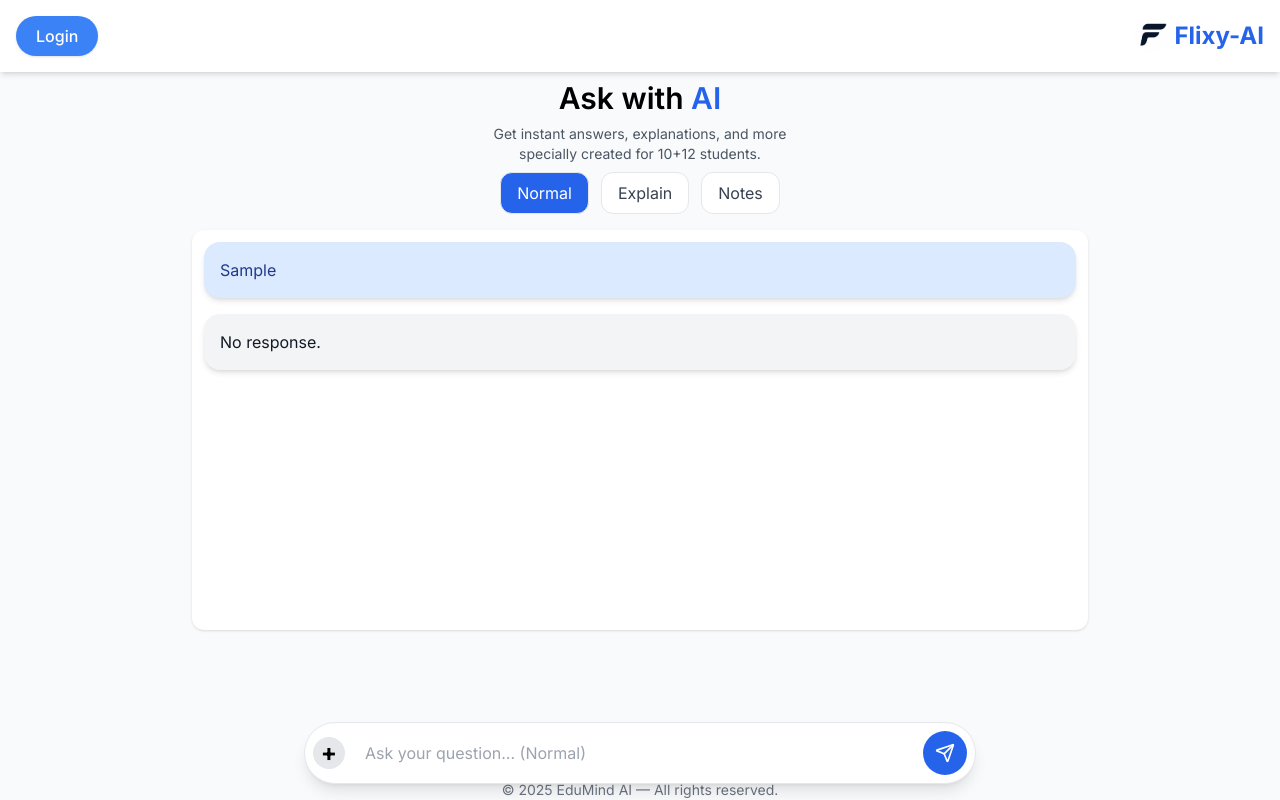
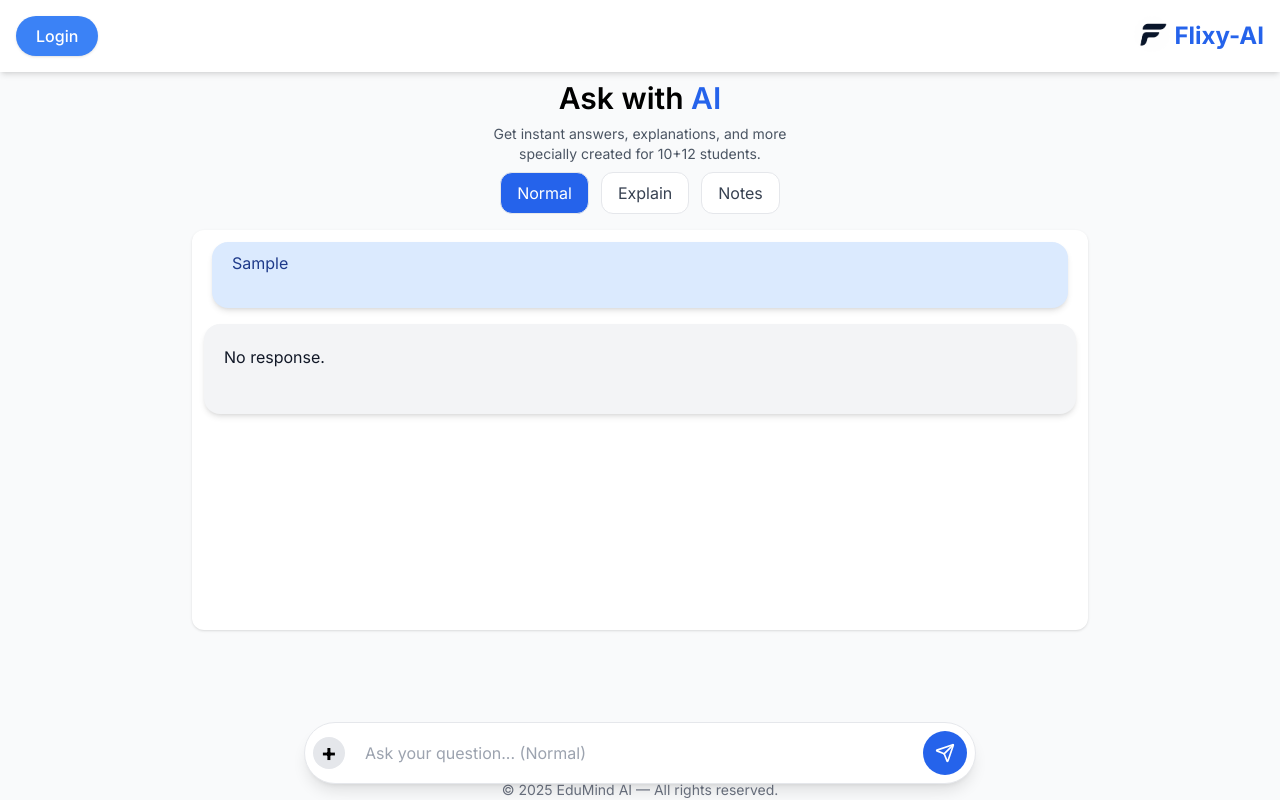
Before and after one commit to rabiullah0786/ai-tutor, a Next.js app: page / in a window 1280 px wide. Both pictures are taken after typing "Sample" into the empty fields and a click on the button 945 px from the left and 753 px from the top of the page. Built offline with nearby package versions, Linux system fonts and the light colour scheme; no server answers.

Commit message:
after chenges page.js

```diff
--- a/app/page.js
+++ b/app/page.js
@@ -156,8 +156,8 @@ export default function ChatBox() {
         </div>
 
         <div className="flex items-center gap-1 text-2xl font-bold text-blue-600">
-        <div className="w-9 h-10  " ><img src="/favicon.png" alt="" /></div>
-            Flixy-AI
+          <div className="w-9 h-10  " ><img src="/favicon.png" alt="" /></div>
+          Flixy-AI
         </div>
       </nav>
 
@@ -224,15 +224,29 @@ export default function ChatBox() {
           {messages.map((msg, i) => (
             <div
               key={i}
-              className={`p-4 rounded-2xl shadow-md prose prose-sm max-w-none ${msg.role === "user"
-                ? "bg-blue-100 text-blue-900 ml-auto max-w-[80%]"
-                : "bg-gray-100 text-gray-900 mr-auto max-w-[85%]"
-                }`}
-              dangerouslySetInnerHTML={{
-                __html: marked(msg.content || ""),
-              }}
+              className={
+                "p-5 rounded-2xl shadow-md max-w-none leading-relaxed text-[16px] " +
+
+                // Bigger headings + underline + gaps
+                "[&_h1]:text-3xl [&_h1]:font-bold [&_h1 :underline [&_h1]:mb-6 " +
+                "[&_h2]:text-2xl [&_h2]:font-semibold [&_h2]: [&_h2]:mb-5 " +
+                "[&_h3]:text-2xl [&_h3]:font-semibold [&_h3]: mb-4 " +
+
+                // Paragraph spacing
+                "[&_p]:mb-6 " +
+
+                // List spacing
+                "[&_ul]:mb-3 [&_ol]:mb-3 " +
+
+                // User / bot bubbles
+                (msg.role === "user"
+                  ? "bg-blue-100 text-blue-900  py-2 mx-2 max-w-[70%]"
+                  : "bg-gray-100 text-gray-900 mr-auto max-w-[85%]")
+              }
+              dangerouslySetInnerHTML={{ __html: marked(msg.content || "") }}
             />
           ))}
+
 
           {loading && (
             <div className="text-gray-500 italic animate-pulse">Thinking...</div>
```
